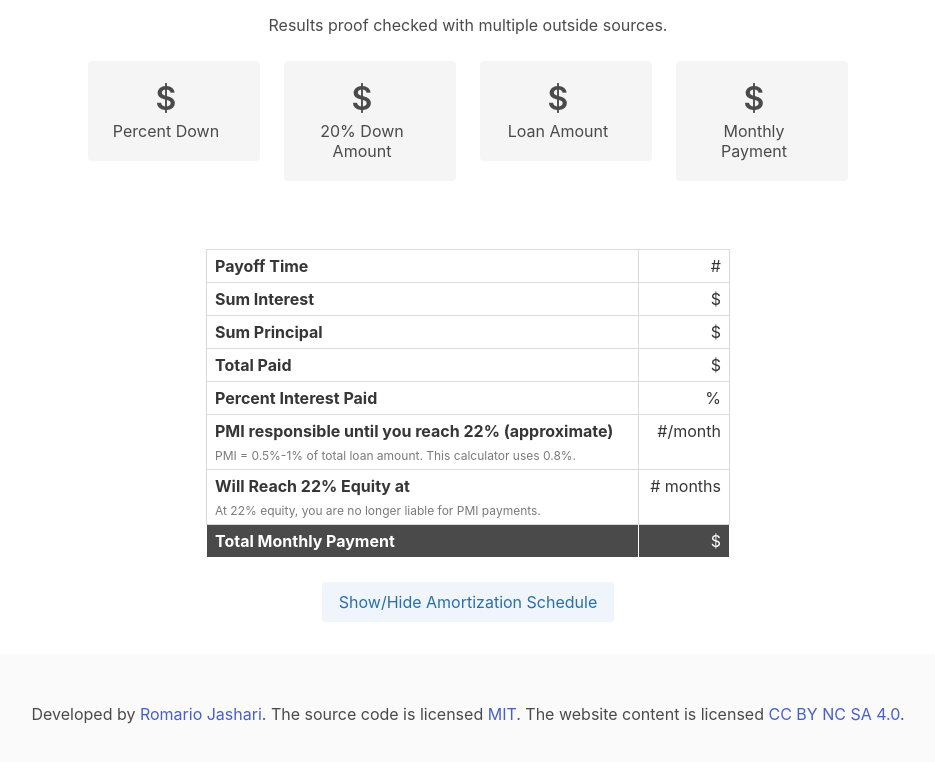
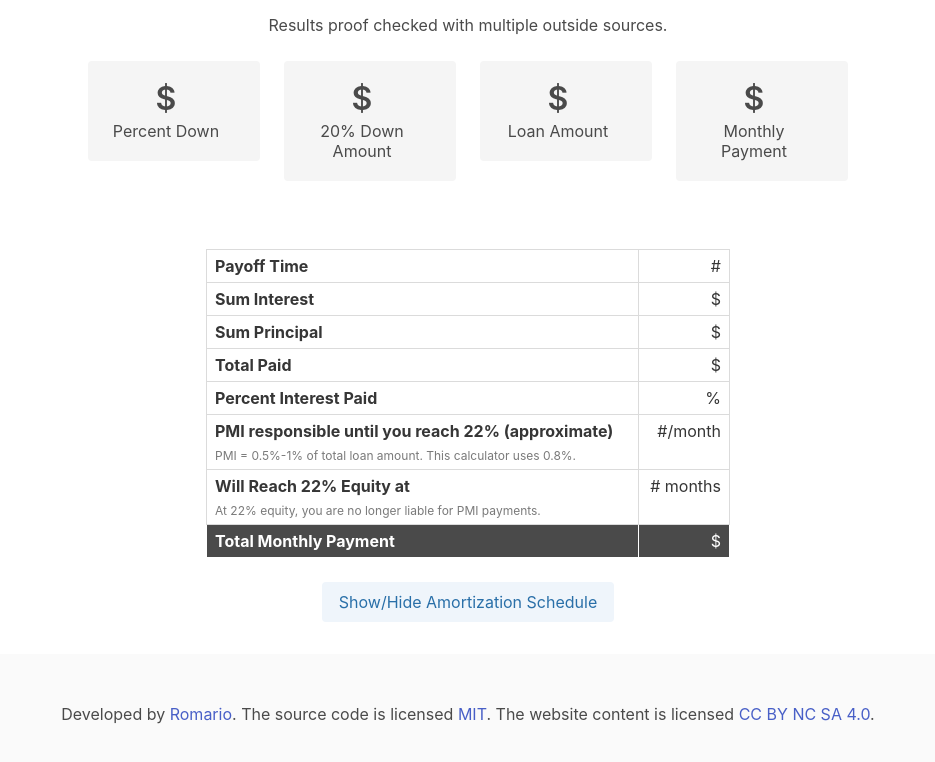
Before and after one commit to romrioo/mortgagecalculator, a plain HTML site: page index.html in a window 1280 px wide. Shown: the part 629-1391 px from the top of the page, without its empty margins (172-1107 px from the left). Drawn offline with nearby package versions, Linux system fonts and the light colour scheme.

Commit message:
Update index.html

```diff
--- a/index.html
+++ b/index.html
@@ -340,7 +340,7 @@
 <footer class="footer">
   <div class="content has-text-centered">
     <p>
-      <strong></strong>Developed by <a href="https://romar.io" target="_blank">Romario Jashari</a>. The source code is licensed
+      <strong></strong>Developed by <a href="https://romar.io" target="_blank">Romario</a>. The source code is licensed
       <a href="http://opensource.org/licenses/mit-license.php">MIT</a>. The website content is licensed <a href="http://creativecommons.org/licenses/by-nc-sa/4.0/">CC BY NC SA 4.0</a>.
     </p>
   </div>
```
